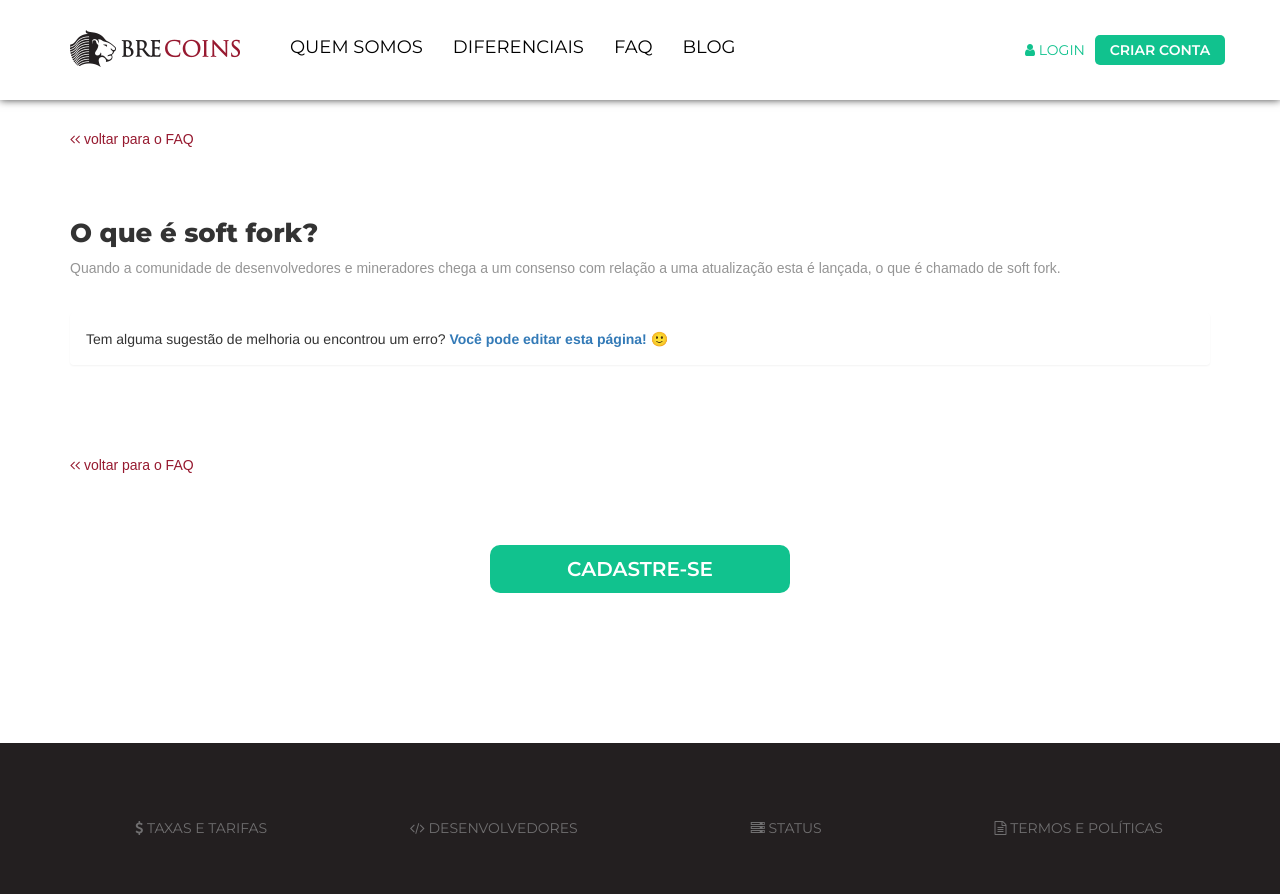
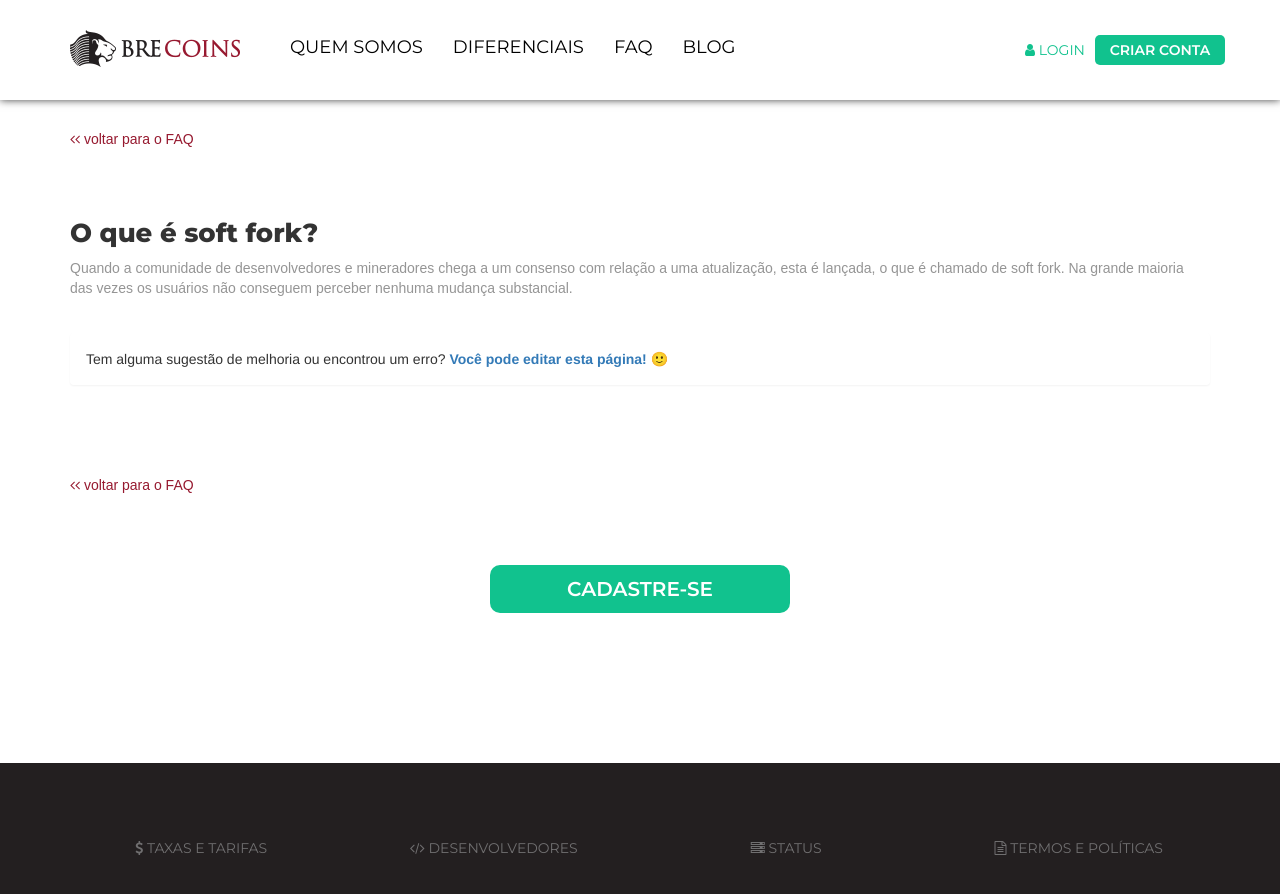
Before and after one commit to digitalbre/brecoins.github.io, a Jekyll site: the page built from faq/o-que-e-soft-fork.md, in a window 1280 px wide and 900 px high, scrolled down 491 px. Shown: the top 894 px of the window. Built offline with Jekyll 4.4.1, drawn with Linux system fonts in a browser that asks for light colours; nearby versions of some CDN libraries; some web fonts are replaced; a script that is not in the unit is left out.

Commit message:
Update o-que-e-soft-fork.md

```diff
--- a/faq/o-que-e-soft-fork.md
+++ b/faq/o-que-e-soft-fork.md
@@ -4,4 +4,4 @@ seotitle: Saiba o que é soft fork.
 description: Saiba o que é soft fork.
 layout: faqpage
 ---
-Quando a comunidade de desenvolvedores e mineradores chega a um consenso com relação a uma atualização esta é lançada, o que é chamado de soft fork.
+Quando a comunidade de desenvolvedores e mineradores chega a um consenso com relação a uma atualização, esta é lançada, o que é chamado de soft fork. Na grande maioria das vezes os usuários não conseguem perceber nenhuma mudança substancial.
```
